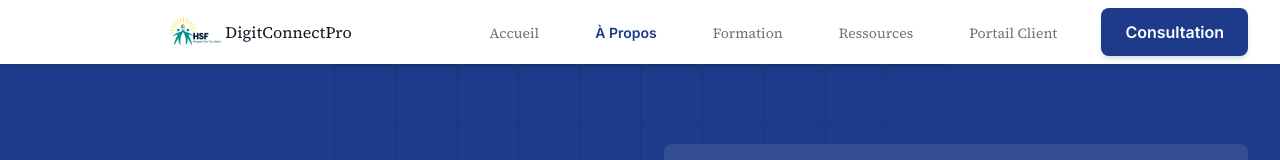
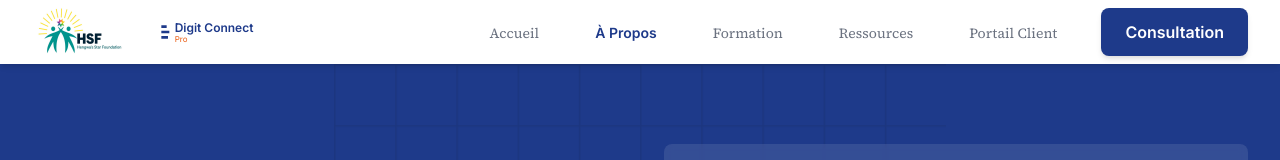
Before and after one commit to Egide92/hsf_digitconnect_pro, a website: page pages/about_us.html in a window 1280 px wide. Shown: the top 160 px of the page. Drawn offline with Linux system fonts and the light colour scheme.

Commit message:
Update3 sur le logo du site

```diff
--- a/pages/about_us.html
+++ b/pages/about_us.html
@@ -15,10 +15,12 @@
             <div class="flex justify-between items-center h-16">
                 <!-- Logo -->
                 <div class="flex-shrink-0 flex items-center">
-                     <svg class="h-10 w-auto" viewBox="0 0 200 60" fill="none" xmlns="http://www.w3.org/2000/svg">
-                        <img src="../img/logo hsf.png" alt="Logo" class="h-10 w-auto" />
-                        <text x="70" y="25" font-family="Inter" font-weight="600" font-size="18" fill="#1E3A8A">DigitConnect</text>
-                        <text x="70" y="40" font-family="Inter" font-weight="400" font-size="12" fill="#EA580C">Pro</text>
+                     <img src="../img/logo hsf.png" alt="Logo" class="h-16 w-auto" />
+                    <svg class="h-10 w-auto" viewBox="0 0 200 60" fill="none" xmlns="http://www.w3.org/2000/svg">
+
+                        <path d="M50 20h8v4h-8v-4zm0 8h12v4H50v-4zm0 8h10v4H50v-4z" fill="#1E3A8A"/>
+                        <text x="70" y="30" font-family="Inter" font-weight="600" font-size="18" fill="#1E3A8A">Digit Connect</text>
+                        <text x="70" y="45" font-family="Inter" font-weight="400" font-size="12" fill="#EA580C">Pro</text>
                     </svg>
                 </div>
 
```
Also changed, not shown: pages/client_portal.html (+6 -4 lines), pages/contact_consultation.html (+6 -4 lines), pages/homepage.html (+5 -4 lines), pages/knowledge_center.html (+6 -4 lines), pages/training_academy.html (+6 -4 lines).
